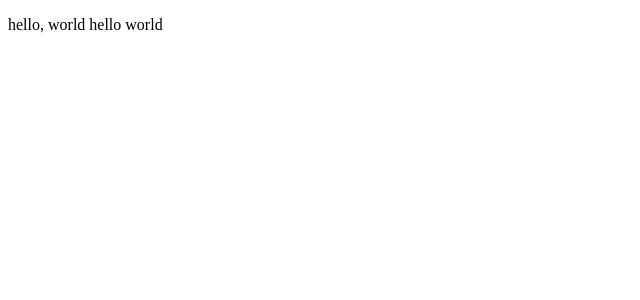
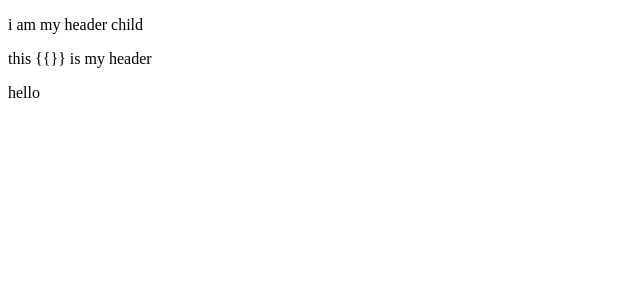
Before and after one commit to mazeyqian/multipage-template, a Vue app: page /#/ in a window 1280 px wide. Shown: the top 300 px of the page, without its empty margins (0-640 px from the left). Built offline with nearby package versions, Linux system fonts and the light colour scheme.

Commit message:
data避免直接赋值；解决办法：通过function返回数值，实例化的过程中都是新的数据。

```diff
--- a/index.html
+++ b/index.html
@@ -5,7 +5,10 @@
     <title>vue-hello</title>
   </head>
   <body>
-    <div id="app"></div>
+    <div id="app">
+      <my-header></my-header>
+      hello
+    </div>
     <!-- built files will be auto injected -->
   </body>
 </html>
--- a/src/main.js
+++ b/src/main.js
@@ -2,11 +2,29 @@
 // (runtime-only or standalone) has been set in webpack.base.conf with an alias.
 import Vue from 'vue'
 
+var myHeaderChild = {
+  template: '<p>i am my header child </p>'
+}
+
+var myHeader = {
+  template: '<p><my-header-child></my-header-child>this {{}} is my header</p>',
+  components: {
+    'my-header-child': myHeaderChild
+  },
+  data: function () {
+    return {
+      f: 1,
+      d: 2
+    }
+  }
+}
 /* eslint-disable no-new */
 new Vue({
   el: '#app',
-  template: '<p>hello, world {{ word}}</p>',
   data: {
-    word: 'hello world'
+    word: 'hello world2'
+  },
+  components: {
+    'my-header': myHeader
   }
 })
```
